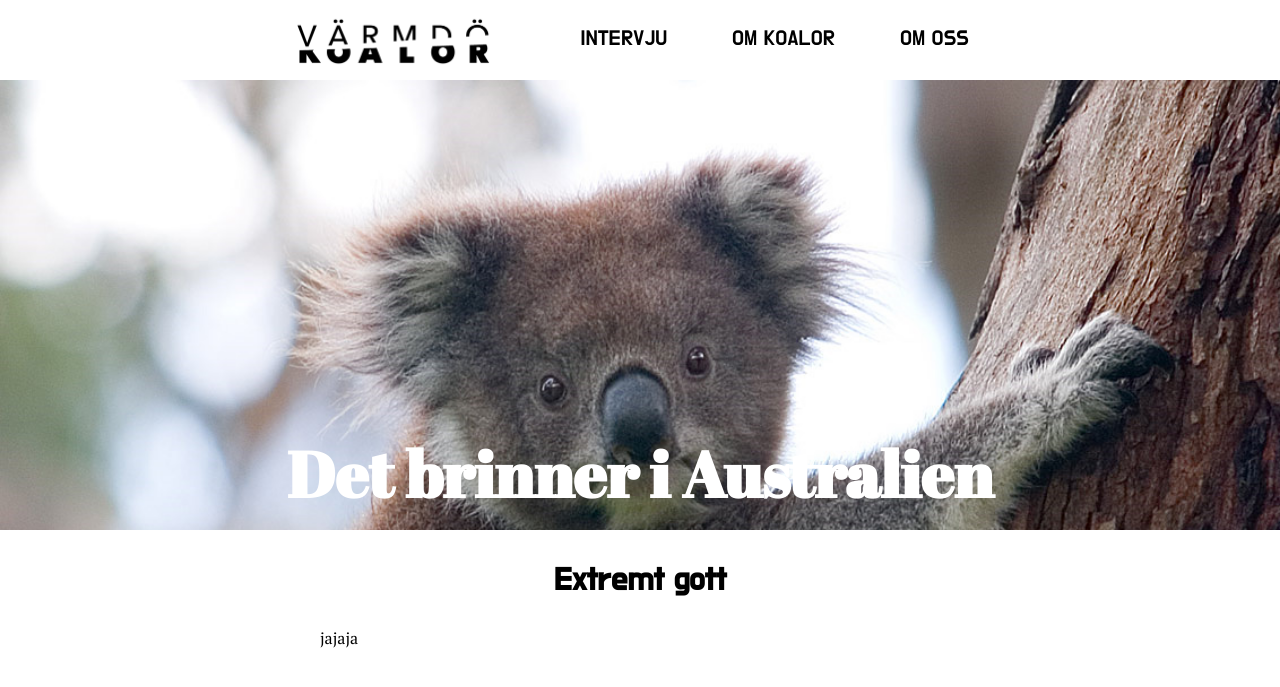
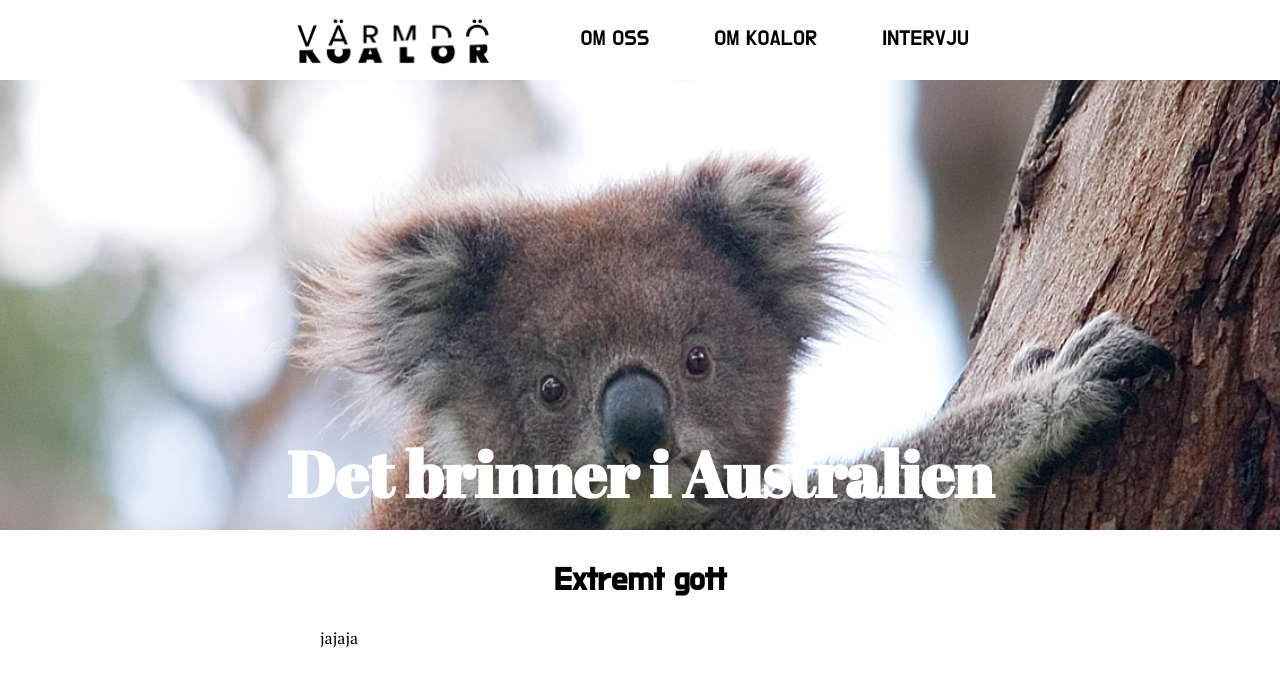
Before and after one commit to limbero/stackars-koalorna, a Jekyll site: the page built from intervju.html, in a window 1280 px wide. Shown: the top 687 px of the page. Built offline with Jekyll 4.4.1, drawn with Linux system fonts in a browser that asks for light colours; comment, search, counter and statistics services are not loaded.

Commit message:
Update default.html

```diff
--- a/_layouts/default.html
+++ b/_layouts/default.html
@@ -18,7 +18,7 @@
       >
     </a>
     <ul>
-    {% assign collections = site.collections %}
+    {% assign collections = site.collections | sort: 'order' %}
     {% for c in collections %}
       {% if c.label == 'posts' %}
         {% continue %}
```
